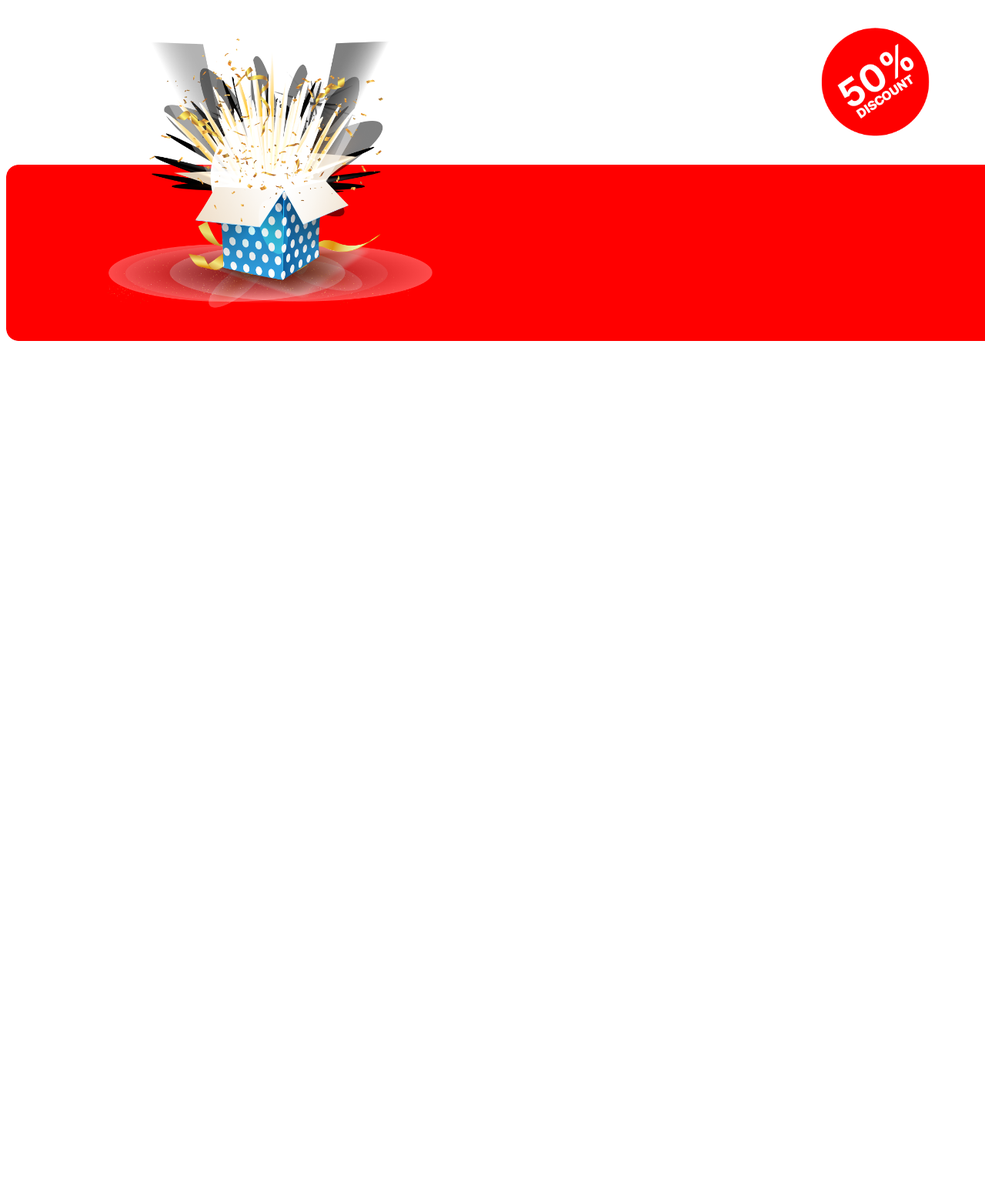
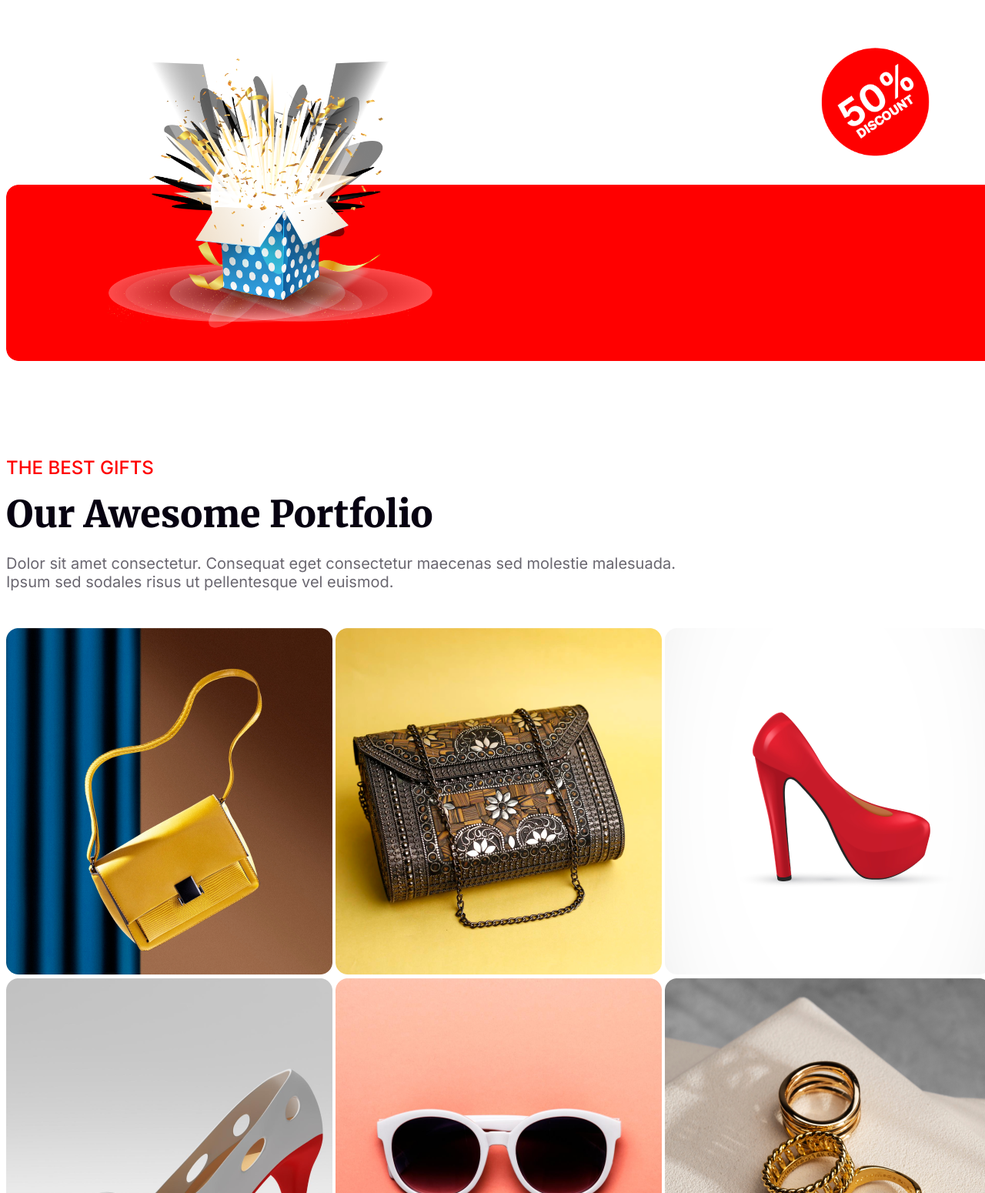
Before and after one commit to arafat-arman/new-year-offer, a plain HTML site: page index.html in a window 1280 px wide. Shown: the part 3928-5478 px from the top of the page at 77% size. Before the commit the page ends 4375 px from the top, so only its background shows below. Drawn offline with Linux system fonts and the light colour scheme.

Commit message:
portfolio done

```diff
--- a/index.html
+++ b/index.html
@@ -65,6 +65,21 @@
           </div>
         </div>
         </section>
+        <section class="portfolio-section">
+            <div>
+                <p class="portfolio-title">THE BEST GIFTS</p>
+                <h2 class="portfolio-subtitle">Our Awesome Portfolio</h2>
+                <p class="portfolio-description">Dolor sit amet consectetur. Consequat eget consectetur maecenas sed molestie malesuada. Ipsum sed sodales risus ut pellentesque vel euismod. </p>
+            </div>
+            <div class="portfolio-img">
+                <img src="images/Rectangle 3.png" alt="">
+                <img src="images/Rectangle 4.png" alt="">
+                <img src="images/Rectangle 5.png" alt="">
+                <img src="images/Rectangle 6.png" alt="">
+                <img src="images/Rectangle 7.png" alt="">
+                <img src="images/Rectangle 8.png" alt="">
+            </div>
+        </section>
     </main>
     <footer></footer>
 </body>
--- a/styles/style.css
+++ b/styles/style.css
@@ -223,15 +223,14 @@ header h1{
 }
 .holydays-img1 {
     position: relative;
-    bottom: -1000px;
     left: 10%;
     z-index: 4;
+    bottom: -200px;
     width: 422px;
     height: 360px;
   }
   .holydays-img3 {
     position: relative;
-    padding-top: 800px;
   }
   .holydays-img {
     border-radius: 16px;
@@ -239,12 +238,35 @@ header h1{
   .holydays-img2 {
     width: 207px;
     height: 207px;
-    bottom: -800px;
     left: 600px;
     z-index: 4;
     position: relative;
   }
 
-  .holydays-img1-2 {
-    position: absolute;
+  /* portfolio-section */
+  .portfolio-section{
+    margin: 0 auto;
+    width: 1320px;
   }
+  .portfolio-title{
+    color: #F00;
+    font-family: Inter;
+    font-size: 24px;
+    font-weight: 500;
+    margin-bottom: 16px;
+  }
+  .portfolio-subtitle{
+    color: #070211;
+    font-family: Merriweather;
+    font-size: 48px;
+    font-weight: 900;
+    margin: 0 0 22px 0;
+  }
+  .portfolio-description{
+    width: 896px;
+    color: rgba(7, 2, 17, 0.60);
+    font-family: Inter;
+    font-size: 20px;
+    font-weight: 400;
+    margin-bottom: 48px;
+  }
```
